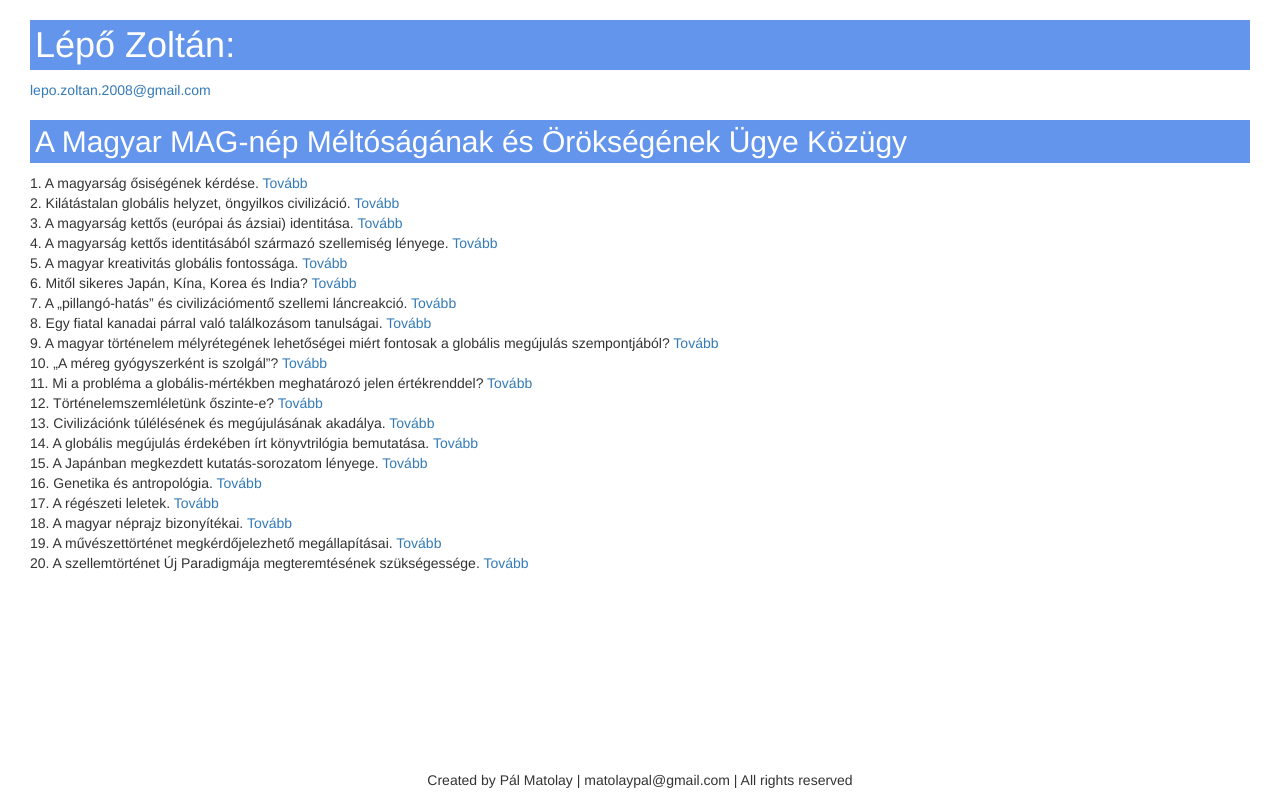
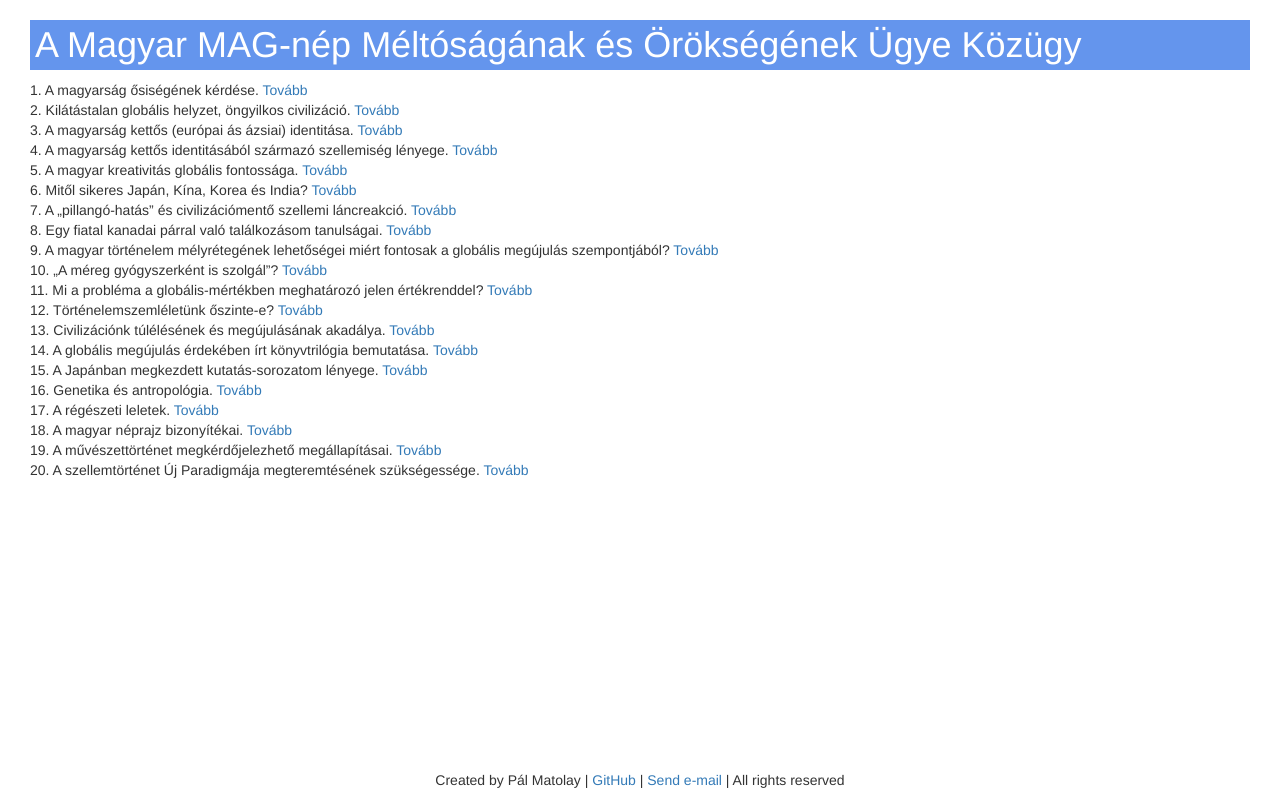
Before and after one commit to annamatolay/project_zoltan, a Flask app: page / in a window 1280 px wide. Run offline with Flask 2, Linux system fonts and the light colour scheme; some libraries are stand-ins or nearby versions.

Commit message:
better footer and titles

```diff
--- a/templates/chapter.html
+++ b/templates/chapter.html
@@ -29,8 +29,10 @@
 </div>
 <div class="footer navbar-fixed-bottom ">
     <a href="/" > << Vissza</a>
+
     <div class="text-center">
-        <p id= "navbartext">Created by Pál Matolay | matolaypal@gmail.com | All rights reserved</p>
+    <p id= "navbartext">Created by Pál Matolay | <a href="https://github.com/matolaypal/project_zoltan">GitHub</a>
+        | <a href="mailto:matolaypal@gmail.com">Send e-mail</a> | All rights reserved</p>
     </div>
 </div>
 <script src="../static/js/reader.js"></script>
--- a/templates/index.html
+++ b/templates/index.html
@@ -26,9 +26,7 @@
 </head>
 <body>
 <div class="text-box">
-    <h1>Lépő Zoltán:</h1>
-    <a href="mailto:lepo.zoltan.2008@gmail.com" target="_top">lepo.zoltan.2008@gmail.com</a>
-    <h2>A Magyar MAG-nép Méltóságának és Örökségének Ügye Közügy</h2>
+    <h1>A Magyar MAG-nép Méltóságának és Örökségének Ügye Közügy</h1>
     1. A magyarság ősiségének kérdése. <a href="chapter/1">Tovább</a><br/>
     2. Kilátástalan globális helyzet, öngyilkos civilizáció. <a href="chapter/2">Tovább</a><br/>
     3. A magyarság kettős (európai ás ázsiai) identitása. <a href="chapter/3">Tovább</a><br/>
@@ -51,7 +49,8 @@
     20. A szellemtörténet Új Paradigmája megteremtésének szükségessége. <a href="chapter/20">Tovább</a><br/>
 </div>
 <div class="footer navbar-fixed-bottom text-center">
-    <p id= "navbartext">Created by Pál Matolay | matolaypal@gmail.com | All rights reserved</p>
+    <p id= "navbartext">Created by Pál Matolay | <a href="https://github.com/matolaypal/project_zoltan">GitHub</a>
+        | <a href="mailto:matolaypal@gmail.com">Send e-mail</a> | All rights reserved</p>
 </div>
 </body>
 </html>
```
